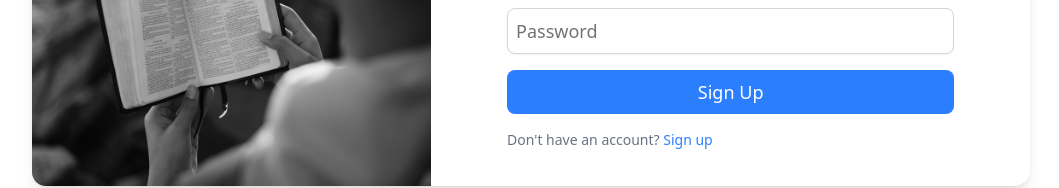
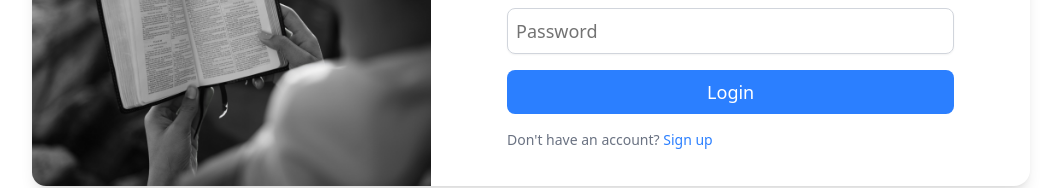
Before and after one commit to upeshchalise/blogs_frontend, a Next.js app: page /login in a window 1280 px wide. Shown: the part 382-570 px from the top of the page, without its empty margins (109-1168 px from the left). Built offline with nearby package versions, Linux system fonts and the light colour scheme.

Commit message:
login field

```diff
--- a/app/login/page.tsx
+++ b/app/login/page.tsx
@@ -5,7 +5,7 @@ import { useForm } from "react-hook-form";
 import { z } from "zod";
 const LoginSchema = z.object({
     email: z.string().email("Invalid email address"),
-    password: z.string().min(8, "Password must be at least 8 characters long"),
+    password: z.string(),
 });
 
 const Login = () => {
@@ -32,9 +32,11 @@ const Login = () => {
                 <h3 className="font-semibold text-lg">Welcome back</h3>
                 <form className="flex flex-col gap-4 p-4 w-4/5" onSubmit={handleSubmit(onSubmit)}>
                     <Input type="email" placeholder="Email" className="border border-gray-300 rounded-md p-2 !text-lg h-fit" {...register("email")} />
+                    {errors.email && <span className="text-red-500">{errors.email.message}</span>}
                     <Input type="password" placeholder="Password" className="border border-gray-300 rounded-md p-2 !text-lg h-fit" {...register("password")}/>
+                    {errors.password && <span className="text-red-500">{errors.password.message}</span>}
                     <button type="submit" className="bg-blue-500 text-white rounded-md p-2 hover:bg-blue-600 transition duration-200 !text-lg">
-                        Sign Up
+                        Login
                     </button>
                     <p className="text-sm text-gray-500">
                         Don't have an account? <a href="/signup" className="text-blue-500 hover:underline">Sign up</a>
```
